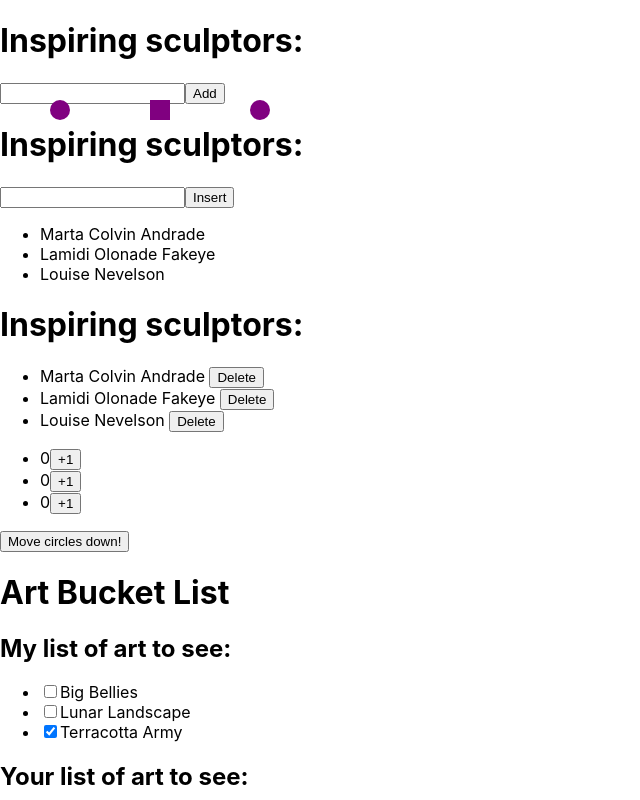
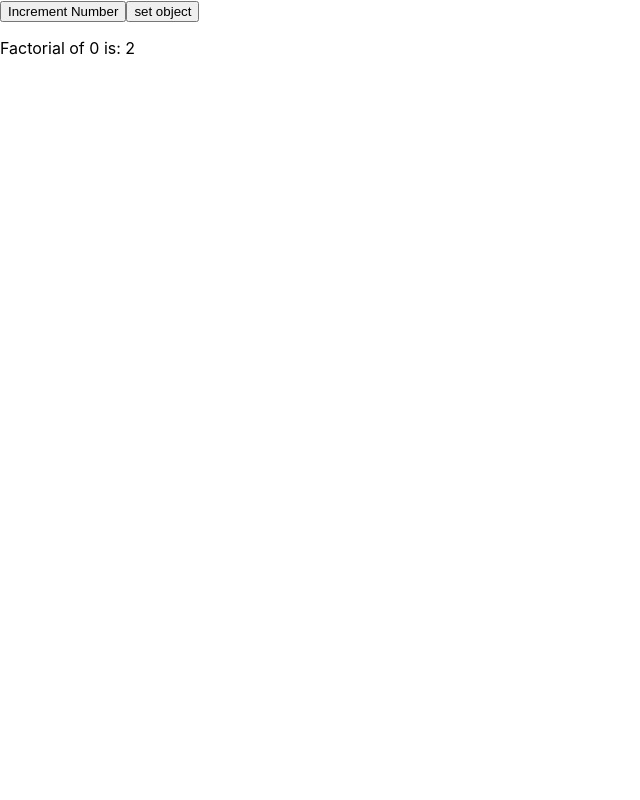
Before and after one commit to LeVHoangduc/react-training, a React (Create React App) app in the folder my-example/: page / in a window 1280 px wide. Shown: the top 800 px of the page, without its empty margins (0-640 px from the left). Built offline with nearby package versions, Linux system fonts and the light colour scheme.

Commit message:
feat:implement example to React.memo() and useMemo()

```diff
--- /dev/null
+++ b/my-example/src/components/ReactMemo/UseMemoExample.jsx
@@ -0,0 +1,41 @@
+import React, { useState, useMemo, memo } from "react";
+
+const Calculator = memo(function ({ number }) {
+  console.log(number);
+  // Define a memoized function to calculate the factorial
+  const calculateFactorial = useMemo(() => {
+    let factorial = number + 2;
+    return factorial;
+  }, [number]); // Recalculate when the 'number' prop changes
+
+  console.log("Calculator re-render");
+  return (
+    <div>
+      <p>
+        Factorial of {number} is: {calculateFactorial}
+      </p>
+    </div>
+  );
+});
+
+function UseMemoExample() {
+  const [number, setNumber] = useState(0);
+  const [object, setObject] = useState({});
+
+  // console.log(object);
+  console.log("useMemo re-render");
+  return (
+    <div>
+      {/* <button onClick={() => setNumber(number + 1)}>Increment Number</button> */}
+      <button onClick={() => setNumber(number + 1)}>Increment Number</button>
+      <button onClick={() => setObject({ name: "hey" })}>set object</button>
+
+      {/*it will skip re-rendering if all of its props are the same as on the last render. */}
+      <Calculator number={number} />
+      {/*it still will re-rendering because of object changes */}
+      {/* <Calculator number={number} object={object} /> */}
+    </div>
+  );
+}
+
+export default UseMemoExample;
--- /dev/null
+++ b/my-example/src/components/StateExample/StateExample.jsx
@@ -0,0 +1,17 @@
+import React, { useState } from "react";
+
+function StateExample() {
+  const [number, setNumber] = useState(5);
+  //   const [object, setObject] = useState({});
+
+  // console.log(object);
+  console.log("example re-render");
+  return (
+    <div>
+      {/* <button onClick={() => setNumber(number + 1)}>Increment Number</button> */}
+      <button onClick={() => setNumber(5)}>Increment Number</button>
+      {/* <button onClick={() => setObject({})}>set object</button>     */}
+    </div>
+  );
+}
+export default StateExample;
--- /dev/null
+++ b/my-example/src/components/StateExample/StateExampleCombine.jsx
@@ -0,0 +1,37 @@
+import React, { useState } from "react";
+
+function MyComponent(props) {
+  console.log("Rendering MyComponent");
+  return <div>{props.value}</div>;
+}
+
+function equal(prevProp, nextProp) {
+  console.log(prevProp, nextProp);
+  if (prevProp.value === nextProp.value) return true;
+  return false;
+}
+const MemoComponent = React.memo(MyComponent, equal);
+
+function StateExampleCombine() {
+  const [number, setNumber] = useState(5);
+  const [object, setObject] = useState({});
+
+  // console.log(object);
+  console.log("example re-render");
+
+  const handleOnclick = () => {
+    setNumber(number + 1);
+    setObject({});
+  };
+
+  return (
+    <div>
+      <button onClick={() => setNumber(number + 1)}>Increment Number</button>
+      {/* <button onClick={() => setNumber(5)}>Increment Number</button> */}
+      <button onClick={() => handleOnclick()}>set object</button>
+
+      <MemoComponent value={number <= 9 ? number : 9} object={object} />
+    </div>
+  );
+}
+export default StateExampleCombine;
--- a/my-example/src/index.js
+++ b/my-example/src/index.js
@@ -5,6 +5,9 @@ import App from "./App";
 import reportWebVitals from "./reportWebVitals";
 import Array from "./Array";
 import HOC from "./components/HOCexample/HOCexample";
+import UseMemoExample from "./components/ReactMemo/UseMemoExample";
+import StateExample from "./components/StateExample/StateExample";
+import StateExampleCombine from "./components/StateExample/StateExampleCombine";
 
 const root = ReactDOM.createRoot(document.getElementById("root"));
 root.render(
@@ -13,10 +16,17 @@ root.render(
     {/* <App /> */}
 
     {/* Example for array in state    */}
-    <Array />
+    {/* <Array /> */}
 
     {/* Example for HOC               */}
-    <HOC />
+    {/* <HOC /> */}
+
+    {/* Example for useMemo           */}
+    <UseMemoExample />
+
+    {/* Example for state problems           */}
+    {/* <StateExample /> */}
+    {/* <StateExampleCombine /> */}
   </React.StrictMode>
 );
 
```
